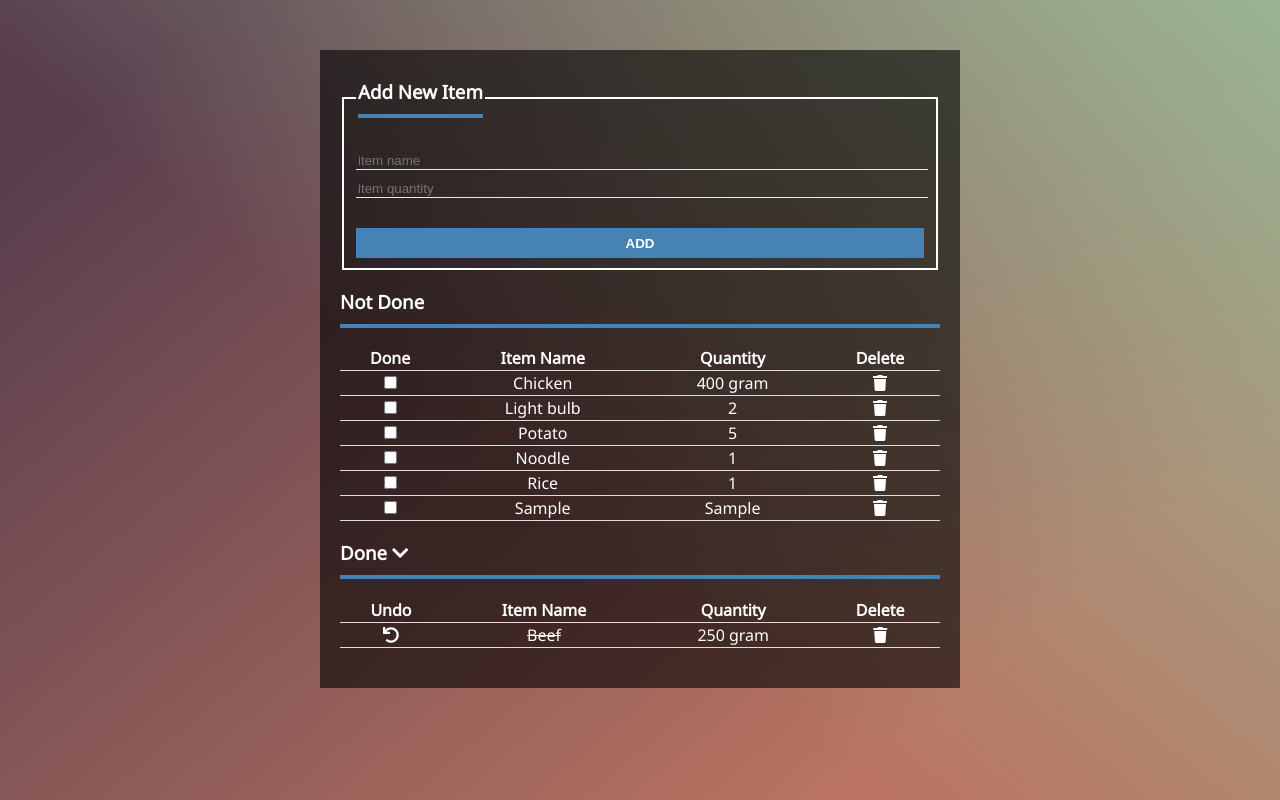
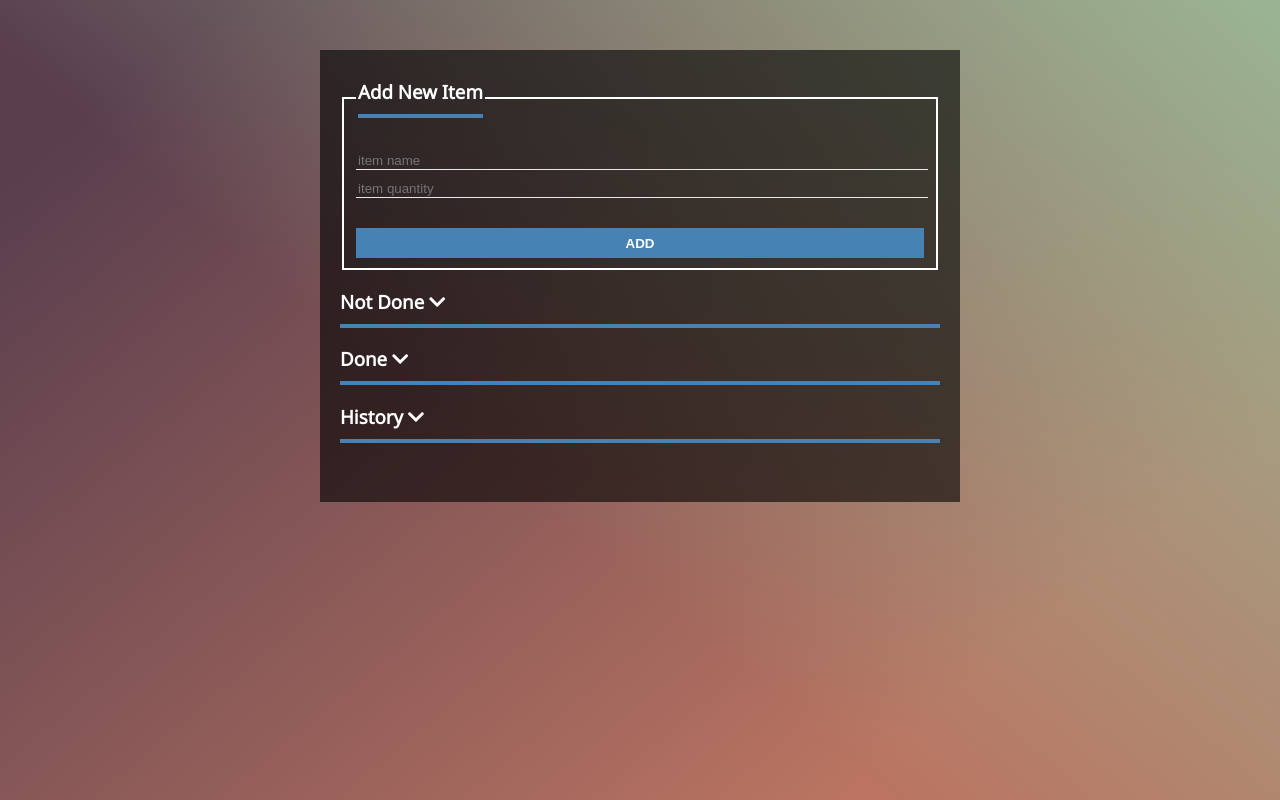
Before and after one commit to draftisme/dom-todolist, a plain HTML site: page index.html in a window 1280 px wide. Both pictures are taken after typing "Sample", "Sample" into the empty fields and a click on the button "ADD". Drawn offline with Linux system fonts and the light colour scheme.

Commit message:
Add files via upload

```diff
--- a/index.html
+++ b/index.html
@@ -20,8 +20,11 @@
             </fieldset>
         </form>
 
-        <table id="shopping-list">
-            <h3>Not Done</h3>
+
+        <h3>Not Done
+            <i class="fas fa-chevron-down" onClick="toggleDown(event)"></i>
+        </h3>
+        <table id="shopping-list" class="toggle">
             <thead>
                 <tr>
                     <th>Done</th>
@@ -32,52 +35,43 @@
             </thead>
             <tbody>
                 <tr id="1">
-                    <td><input class="done" type="checkbox" onClick="moveItem(this.parentNode.parentNode.id)" /></td>
+                    <td><input class="done" type="checkbox" onClick="moveItem(event)" /></td>
                     <td>Chicken</td>
                     <td>400 gram</td>
-                    <td><i onClick="deleteItem(this.parentNode.parentNode.id)" class="fas fa-trash"></i></td>
+                    <td><i onClick="deleteItem(event)" class="fas fa-trash"></i></td>
                 </tr>
                 <tr id="2">
-                    <td><input class="done" type="checkbox" onClick="moveItem(this.parentNode.parentNode.id)"/></td>
+                    <td><input class="done" type="checkbox" onClick="moveItem(event)"/></td>
                     <td>Light bulb</td>
                     <td>2</td>
-                    <td><i onClick="deleteItem(this.parentNode.parentNode.id)" class="fas fa-trash"></i></td>
+                    <td><i onClick="deleteItem(event)" class="fas fa-trash"></i></td>
                 </tr>
                 <tr id="3">
-                    <td><input class="done" type="checkbox" onClick="moveItem(this.parentNode.parentNode.id)" /></td>
+                    <td><input class="done" type="checkbox" onClick="moveItem(event)" /></td>
                     <td>Potato</td>
                     <td>5</td>
-                    <td><i onClick="deleteItem(this.parentNode.parentNode.id)" class="fas fa-trash"></i></td>
+                    <td><i onClick="deleteItem(event)" class="fas fa-trash"></i></td>
                 </tr>
                 <tr id="4">
-                    <td><input class="done" type="checkbox" onClick="moveItem(this.parentNode.parentNode.id)"/></td>
+                    <td><input class="done" type="checkbox" onClick="moveItem(event)"/></td>
                     <td>Noodle</td>
                     <td>1</td>
-                    <td><i onClick="deleteItem(this.parentNode.parentNode.id)" class="fas fa-trash"></i></td>
+                    <td><i onClick="deleteItem(event)" class="fas fa-trash"></i></td>
                 </tr>
                 <tr id="5">
-                    <td><input class="done" type="checkbox" onClick="moveItem(this.parentNode.parentNode.id)" /></td>
+                    <td><input class="done" type="checkbox" onClick="moveItem(event)" /></td>
                     <td>Rice</td>
                     <td>1</td>
-                    <td><i onClick="deleteItem(this.parentNode.parentNode.id)" class="fas fa-trash"></i></td>
+                    <td><i onClick="deleteItem(event)" class="fas fa-trash"></i></td>
                 </tr>
 
             </tbody>
         </table>
 
-        <table id="done-list">
-            <h3>Done
-                <i class="fas fa-chevron-down js" onClick="toggleDown()"></i>
-                <i class="fas fa-chevron-up js toggle" onClick="toggleUp()"></i>
-                <div id="history" class="toggle">
-                    <h4>Done History</h4>
-                    <strong>id | name | quantity</strong>
-                    <div id="history-output">
-
-                    </div>
-                </div>
-            </h3>
-
+        <h3>Done
+            <i class="fas fa-chevron-down" onClick="toggleDown(event)"></i>
+        </h3>
+        <table id="done-list" class="toggle">
             <thead>
                 <tr>
                     <th>Undo</th>
@@ -89,16 +83,26 @@
             <tbody>
                 <tr id="0">
                     <td>
-                        <i onClick="undoItem(this.parentNode.parentNode.id)" class="fas fa-undo"></i>
+                        <i onClick="undoItem(event)" class="fas fa-undo"></i>
                     </td>
                     <td class="cross">Beef</td>
                     <td>250 gram</td>
                     <td>
-                        <i onClick="deleteItem(this.parentNode.parentNode.id)" class="fas fa-trash"></i>
+                        <i onClick="deleteItem(event)" class="fas fa-trash"></i>
                     </td>
                 </tr>
             </tbody>
         </table>
+
+        <h3>History
+            <i class="fas fa-chevron-down" onClick="toggleDown(event)"></i>
+        </h3>
+        <div id="history" class="toggle">
+            <strong>id | name | quantity</strong>
+            <div id="history-output">
+
+            </div>
+        </div>
     </div>
     <script src="./script.js" type="text/javascript"></script>
 </body>
--- a/script.js
+++ b/script.js
@@ -1,6 +1,8 @@
+let count = 5;
+
 //delete shopping item
-function deleteItem(id){
-    const delete_shopping_item = document.getElementById(id);
+function deleteItem(event){
+    const delete_shopping_item = event.target.parentNode.parentNode;
     delete_shopping_item.parentNode.removeChild(delete_shopping_item);
 }
 
@@ -9,40 +11,46 @@ const checkbox = document.getElementsByClassName("done");
 const shopping_list = document.getElementById("shopping-list").getElementsByTagName("tbody");
 const done_list = document.getElementById("done-list").getElementsByTagName("tbody");
 
-function moveItem(id){
-    const move_shopping_item = document.getElementById(id);
-    const item_name = move_shopping_item.children[1].innerText;
-    const item_quantity = move_shopping_item.children[2].innerText;
+function createItemTD(item__, btn__){
+    const item_id = item__.getAttribute("id");
+    const item_name = item__.children[1].innerText;
+    const item_quantity = item__.children[2].innerText;
+    const item_class = item__.children[1].getAttribute("class");
+    let item_name_class;
+    item_class === null ? item_name_class = `<td class="cross">${item_name}</td>`
+    : item_name_class = `<td>${item_name}</td>`
+    const item = `
+        <tr id=${item_id}>
+            <td>${btn__}</td>
+            ${item_name_class}
+            <td>${item_quantity}</td>
+            <td><i onClick="deleteItem(event)" class="fas fa-trash"></i></td>
+        </tr>`
+    return item;
+}
 
-    const item = `
-        <tr id=${id}>
-            <td><i onClick="undoItem(this.parentNode.parentNode.id)" class="fas fa-undo"></i></td>
-            <td class="cross">${item_name}</td>
-            <td>${item_quantity}</td>
-            <td><i onClick="deleteItem(this.parentNode.parentNode.id)" class="fas fa-trash"></i></td>
-        </tr>`
-
-    done_list[0].innerHTML += item;
-
+function moveItem(event){
+    const move_shopping_item = event.target.parentNode.parentNode;
+    const undo_btn = `<i onClick="undoItem(event)" class="fas fa-undo"></i>`
+    const done_shopping_item = createItemTD(move_shopping_item, undo_btn);
+    done_list[0].innerHTML += done_shopping_item;
     loadHistory();
-
     move_shopping_item.parentNode.removeChild(move_shopping_item);
 }
 
 //add new
 document.getElementById("add-item").addEventListener("click", function(event){
     event.preventDefault();
-
     const item_name = document.getElementById("item_name").value;
     const item_quantity = document.getElementById("item_quantity").value;
-    const id = Math.floor(Math.random() * 1000 + 7);
+    const id = ++count;
     if(item_name !== '' && item_quantity !== ''){
         const newItem = `
         <tr id=${id}>
-            <td><input class="done" type="checkbox" onClick="moveItem(this.parentNode.parentNode.id)" /></td>
+            <td><input class="done" type="checkbox" onClick="moveItem(event)" /></td>
             <td>${item_name}</td>
             <td>${item_quantity}</td>
-            <td><i onClick="deleteItem(this.parentNode.parentNode.id)" class="fas fa-trash"></i></td>
+            <td><i onClick="deleteItem(event)" class="fas fa-trash"></i></td>
         </tr>`
         shopping_list[0].innerHTML += newItem;
     } else{
@@ -53,46 +61,28 @@ document.getElementById("add-item").addEventListener("click", function(event){
 })
 
 //undo
-function undoItem(id){
-    const undo_item = document.getElementById(id);
-    const item_name = undo_item.children[1].innerText;
-    const item_quantity = undo_item.children[2].innerText;
-
-    const undoItem = `
-        <tr id=${id}>
-            <td><input class="done" type="checkbox" onClick="moveItem(this.parentNode.parentNode.id)" /></td>
-            <td>${item_name}</td>
-            <td>${item_quantity}</td>
-            <td><i onClick="deleteItem(this.parentNode.parentNode.id)" class="fas fa-trash"></i></td>
-        </tr>`
-
-    shopping_list[0].innerHTML += undoItem;
-
-    undo_item.parentNode.removeChild(undo_item);
+function undoItem(event){
+    let done_shopping_item = event.target.parentNode.parentNode;
+    const done_btn = `<input class="done" type="checkbox" onClick="moveItem(event)" />`;
+    const undone_shopping_item = createItemTD(done_shopping_item, done_btn);
+    shopping_list[0].innerHTML += undone_shopping_item;
+    done_shopping_item.parentNode.removeChild(done_shopping_item);
 }
 
 //done history
 const historyArr = [];
-function toggleDown(){
-    document.getElementById("history").classList.remove("toggle");
+function toggleDown(event){
+    event.target.parentNode.nextElementSibling.classList.toggle("toggle");
     loadHistory();
-    console.log(historyArr);
-    checkToggle();
+    checkToggle(event);
 }
 
-function toggleUp(){
-    document.getElementById("history").classList.add("toggle");
-    checkToggle();
-}
-
-function checkToggle(){
-    const iconFas = document.querySelectorAll(".js");
-    const iconFasHasToggle = document.querySelector(".toggle")
-    for(let i = 0; i < iconFas.length; i++){
-        iconFas[i].contains(iconFasHasToggle)
-        ? iconFas[i].classList.remove("toggle")
-        : iconFas[i].classList.add("toggle")
-    }
+function checkToggle(event){
+    const iconFas = event.target;
+    const iconFasHasToggle = iconFas.getAttribute("class");
+    iconFasHasToggle.indexOf("toggle") !== -1
+    ? iconFas.classList.remove("toggle")
+    : iconFas.classList.add("toggle")
 }
 
 function loadHistory(){
@@ -103,7 +93,6 @@ function loadHistory(){
             name: done_history[i].children[1].innerText,
             quantity: done_history[i].children[2].innerText
         }
-
         let index = -1;
         for(let j = 0; j < historyArr.length; j++){
             if(historyArr[j].id === done_item.id){
--- a/style.css
+++ b/style.css
@@ -67,7 +67,7 @@ table button{
 
 }
 
-.js.toggle::before, .toggle{
+.toggle{
     display: none;
 }
 
```
Also changed, not shown: 1 other file.
